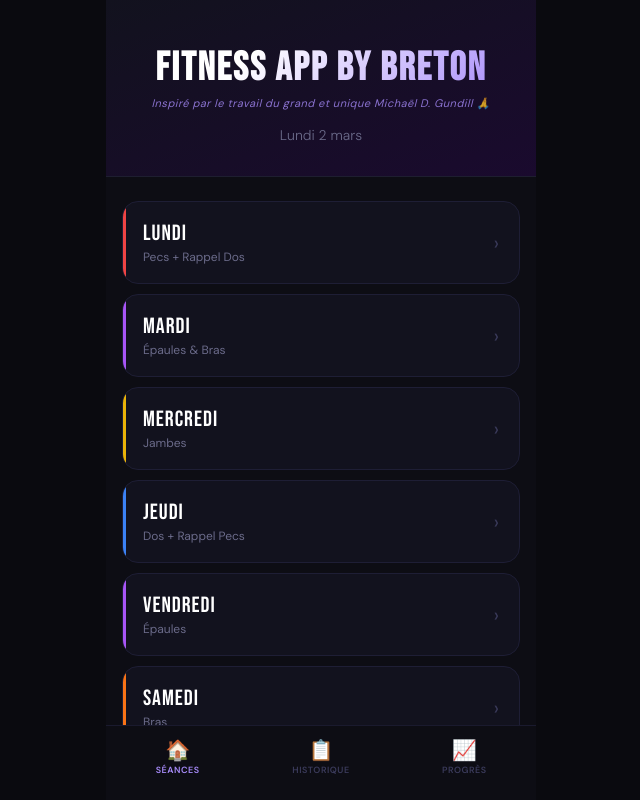
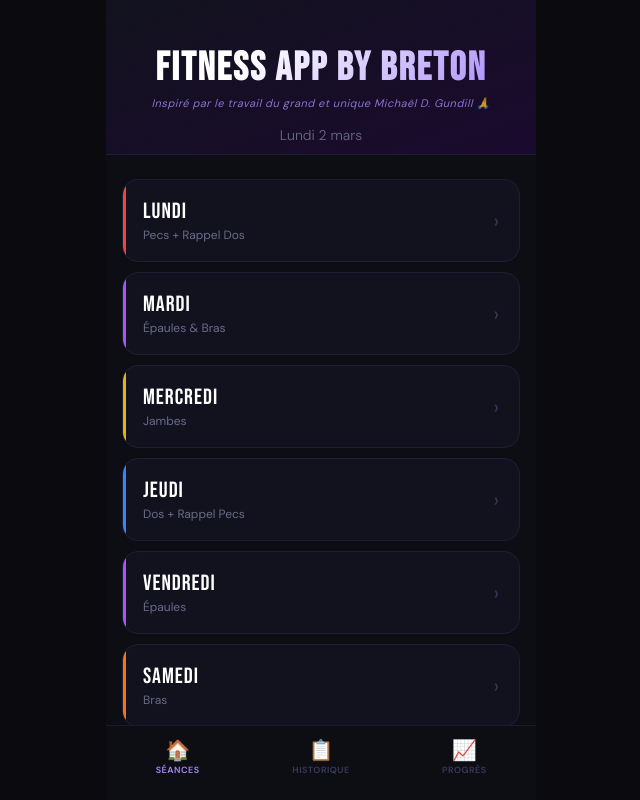
Before and after one commit to NathanLeBreton/lifttracker, a React (Vite) app: page / in a window 1280 px wide. Shown: the whole page, without its empty margins (319-959 px from the left). Built offline with nearby package versions, Linux system fonts and the light colour scheme.

Commit message:
Update Home.jsx

```diff
--- a/src/pages/Home.jsx
+++ b/src/pages/Home.jsx
@@ -7,7 +7,7 @@ export default function Home({ onOpenDay, doneDays }) {
  return (
   <div style={{ flex: 1, paddingBottom: 100, overflowY: 'auto' }}>
     <div style={{
-      padding: '48px 24px 32px',
+      padding: '48px 24px 10px',
       background: 'linear-gradient(160deg, #12121e 0%, #1a0a2e 100%)',
       borderBottom: '1px solid #1e1e30',
       textAlign: 'center', // <-- Centre tout le contenu ici
```
